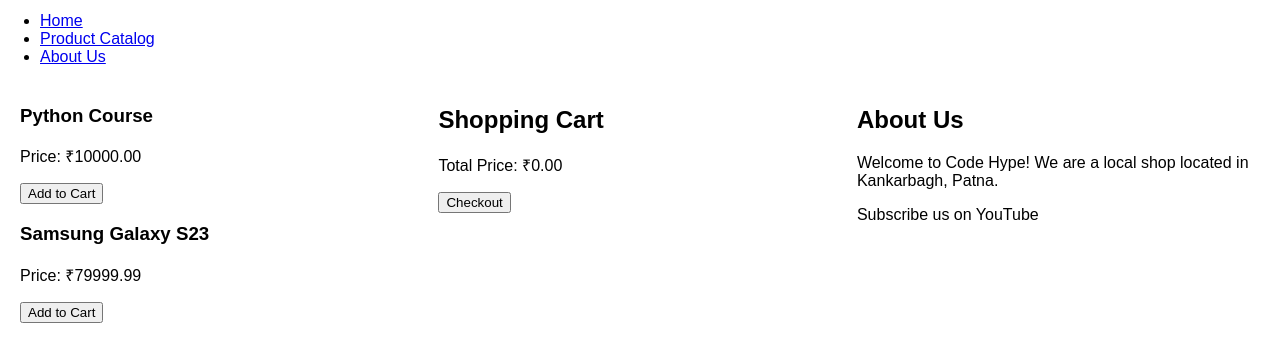
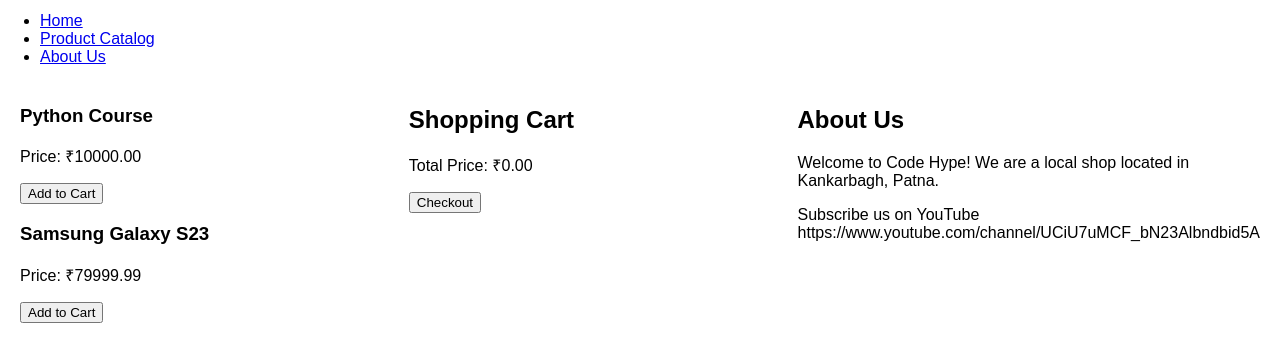
Before and after one commit to pk24india/youtube, a plain HTML site: page index.html in a window 1280 px wide. Shown: the part 400-738 px from the top of the page. Drawn offline with Linux system fonts and the light colour scheme.

Commit message:
Update index.html

```diff
--- a/index.html
+++ b/index.html
@@ -40,7 +40,7 @@
         <section id="about-us">
             <h2>About Us</h2>
             <p>Welcome to Code Hype! We are a local shop located in Kankarbagh, Patna.</p>
-            <p>Subscribe us on YouTube </p>
+            <p>Subscribe us on YouTube https://www.youtube.com/channel/UCiU7uMCF_bN23Albndbid5A </p>
         </section>
     </main>
 
```
